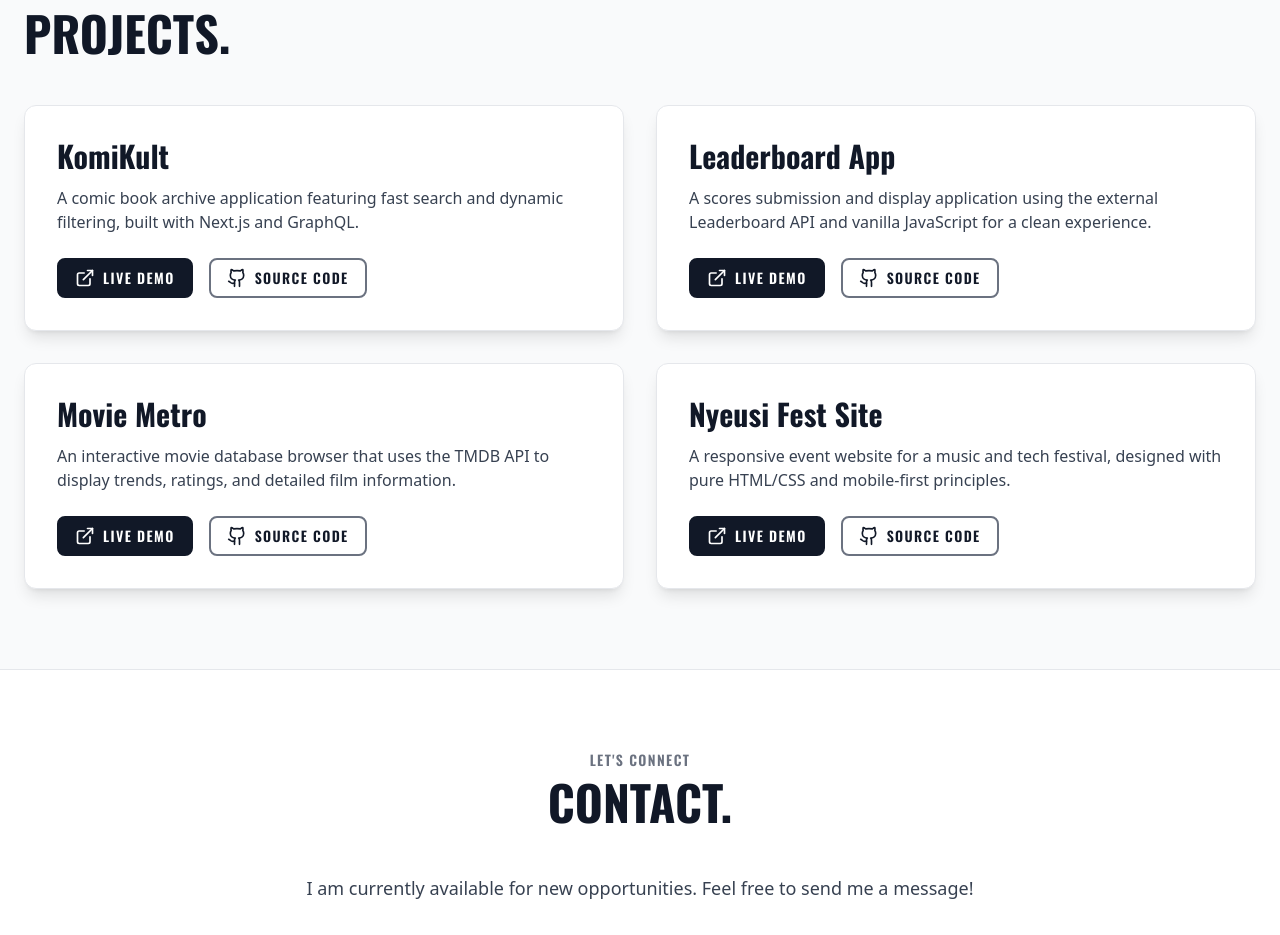
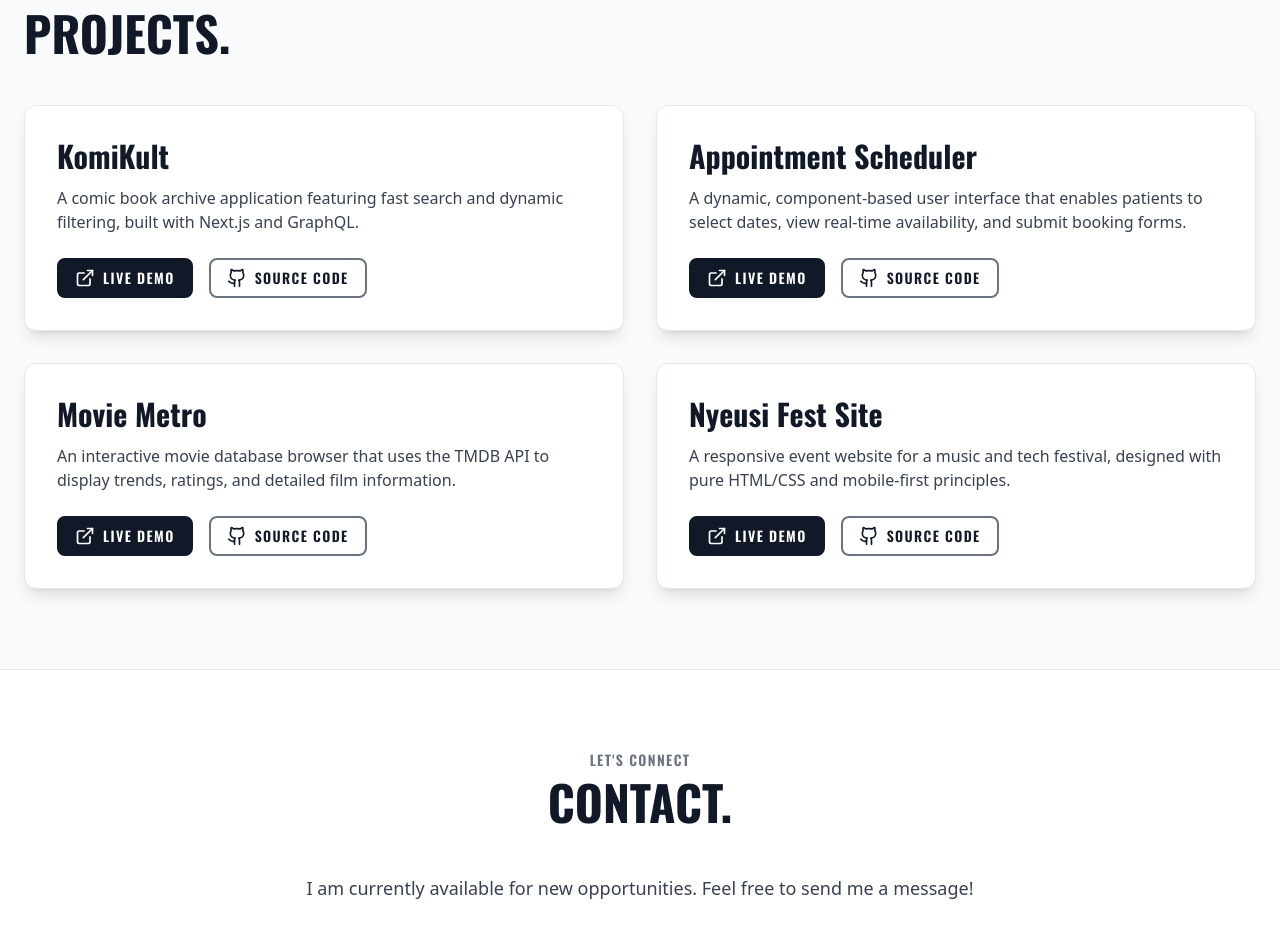
Before and after one commit to souravvpatill/portfolio, a React (Vite) app: page / in a window 1280 px wide. Shown: the part 2220-3155 px from the top of the page. Built offline with nearby package versions, Linux system fonts and the light colour scheme.

Commit message:
project2 change  v3

```diff
--- a/src/App.jsx
+++ b/src/App.jsx
@@ -45,10 +45,10 @@ const PROJECTS = [
     sourceUrl: '#',
   },
   {
-    title: 'Leaderboard App',
-    description: 'A scores submission and display application using the external Leaderboard API and vanilla JavaScript for a clean experience.',
-    demoUrl: '#',
-    sourceUrl: '#',
+    title: 'Appointment Scheduler',
+    description: 'A dynamic, component-based user interface that enables patients to select dates, view real-time availability, and submit booking forms.',
+    demoUrl: 'https://drjdpaedia.com/',
+    sourceUrl: 'https://github.com/souravvpatill/JDweb',
   },
   {
     title: 'Movie Metro',
```
